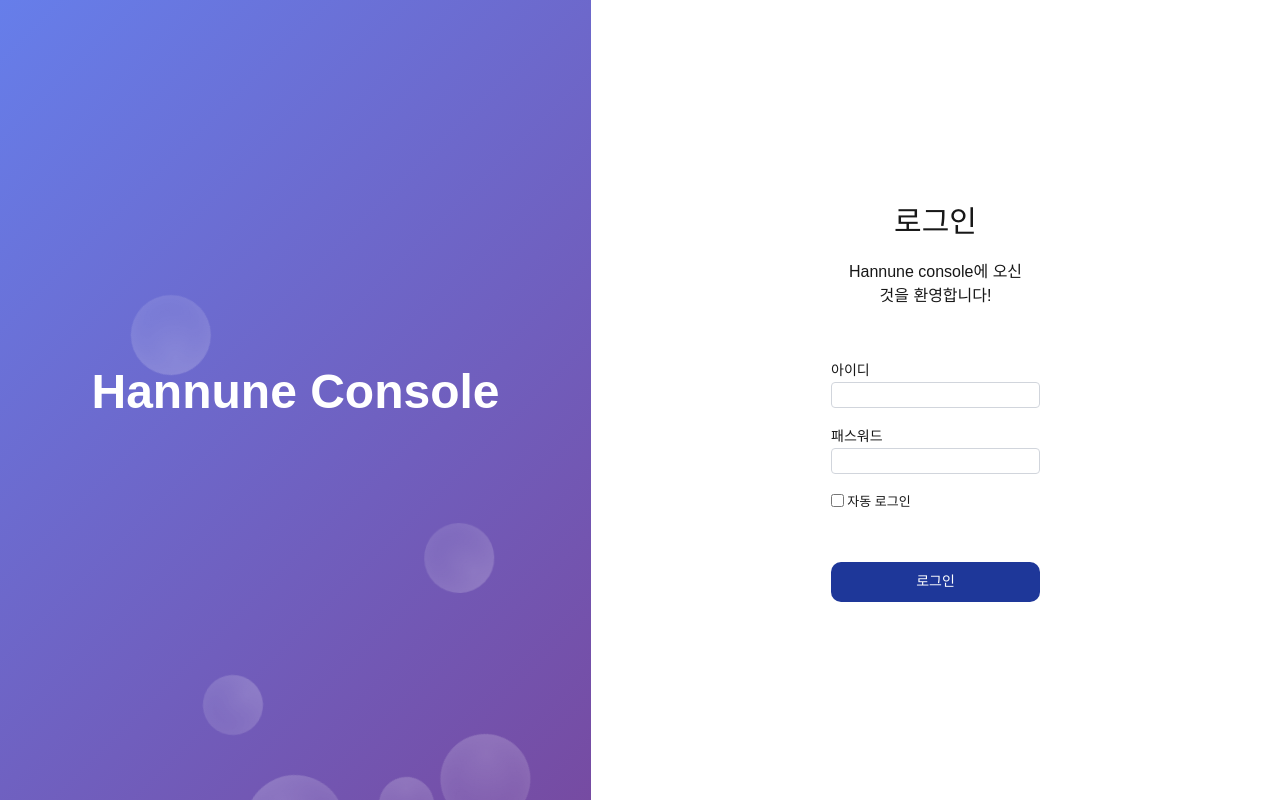
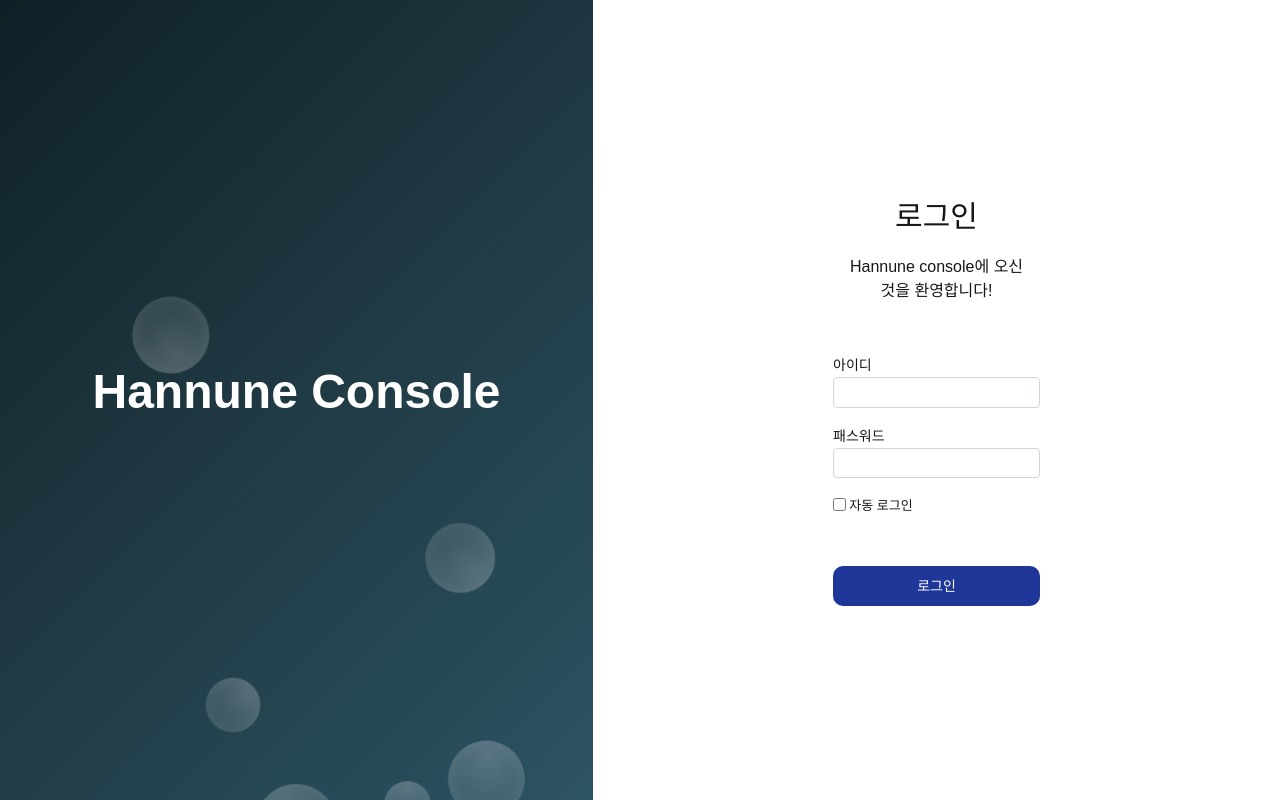
Before and after one commit to Funiv-dev/cms-portal, a Next.js app: page / in a window 1280 px wide. Built offline with nearby package versions, Linux system fonts and the light colour scheme; no server answers.

Commit message:
input 박스 수정

```diff
--- a/src/app/common/common.css
+++ b/src/app/common/common.css
@@ -82,6 +82,8 @@ html, body {
 
 input {
   font-family: "Noto Sans KR", sans-serif;
+  font-size: 15px;
+  padding: 3px;
 }
 
 input:focus {
@@ -1011,7 +1013,7 @@ a.common-vtn:hover {
 .bubble {
   position: relative;
   overflow: hidden;
-  background: linear-gradient(135deg, #667eea 0%, #764ba2 100%);
+  background: linear-gradient(135deg, #0f2027 0%, #203a43 50%, #2c5364 100%);
 }
 
 /* 물방울 애니메이션 */
@@ -1043,6 +1045,7 @@ a.common-vtn:hover {
   height: 80px;
   animation-delay: 0s;
   animation-duration: 8s;
+  filter: hue-rotate(0deg);
 }
 
 .bubble-item:nth-child(2) {
@@ -1105,21 +1108,21 @@ a.common-vtn:hover {
 @keyframes rise {
   0% {
       bottom: -100px;
-      transform: translateX(0) rotate(0deg);
+      transform: translateX(0) rotate(0deg) scale(0.8);
       opacity: 0;
   }
   10% {
-      opacity: 0.6;
+      opacity: 0.7;
   }
   50% {
-      transform: translateX(100px) rotate(180deg);
+      transform: translateX(100px) rotate(180deg) scale(1);
   }
   90% {
-      opacity: 0.6;
+      opacity: 0.7;
   }
   100% {
       bottom: 110vh;
-      transform: translateX(-50px) rotate(360deg);
+      transform: translateX(-50px) rotate(360deg) scale(0.8);
       opacity: 0;
   }
 }
@@ -1132,6 +1135,24 @@ a.common-vtn:hover {
   to {
       opacity: 1;
       transform: translateX(0);
+  }
+}
+
+@keyframes rainbow-bubble {
+  0% {
+      filter: hue-rotate(0deg) saturate(150%) brightness(1.3);
+  }
+  25% {
+      filter: hue-rotate(90deg) saturate(180%) brightness(1.4);
+  }
+  50% {
+      filter: hue-rotate(180deg) saturate(200%) brightness(1.5);
+  }
+  75% {
+      filter: hue-rotate(270deg) saturate(180%) brightness(1.4);
+  }
+  100% {
+      filter: hue-rotate(360deg) saturate(150%) brightness(1.3);
   }
 }
 
```
